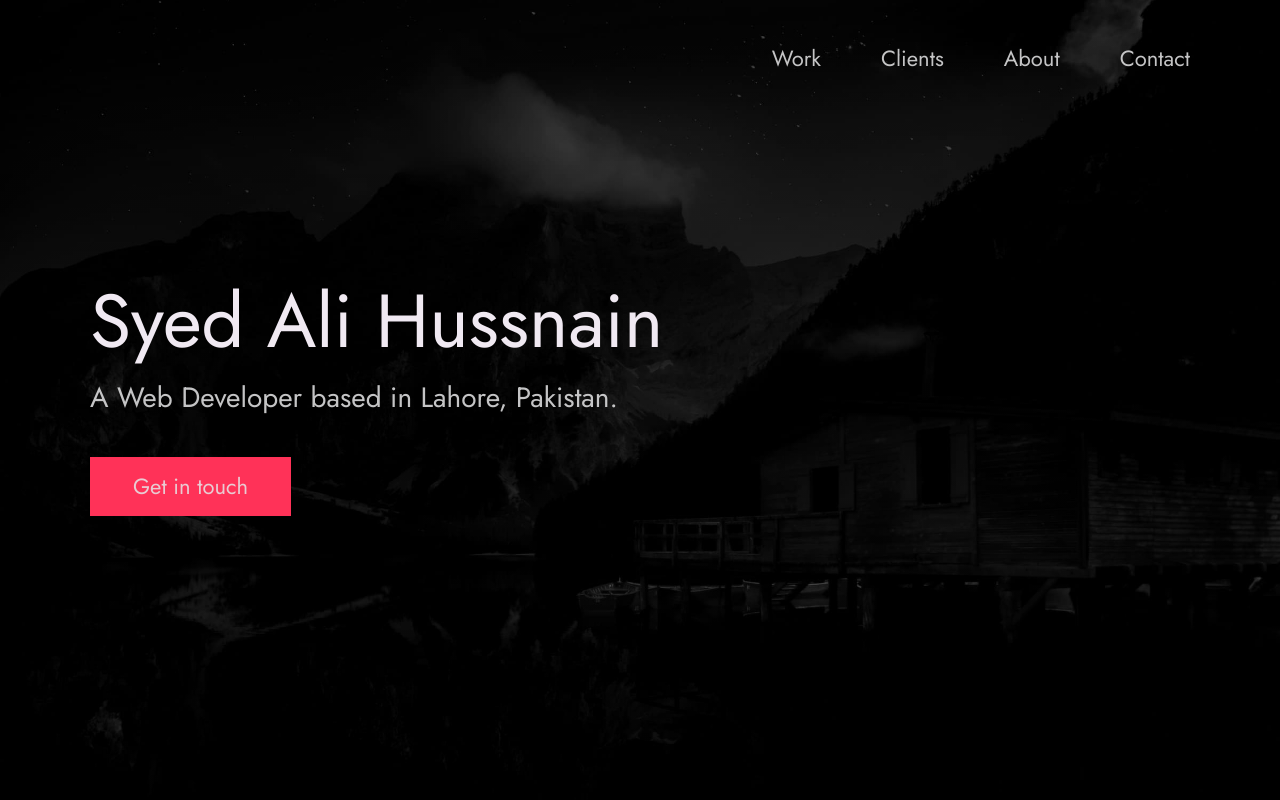
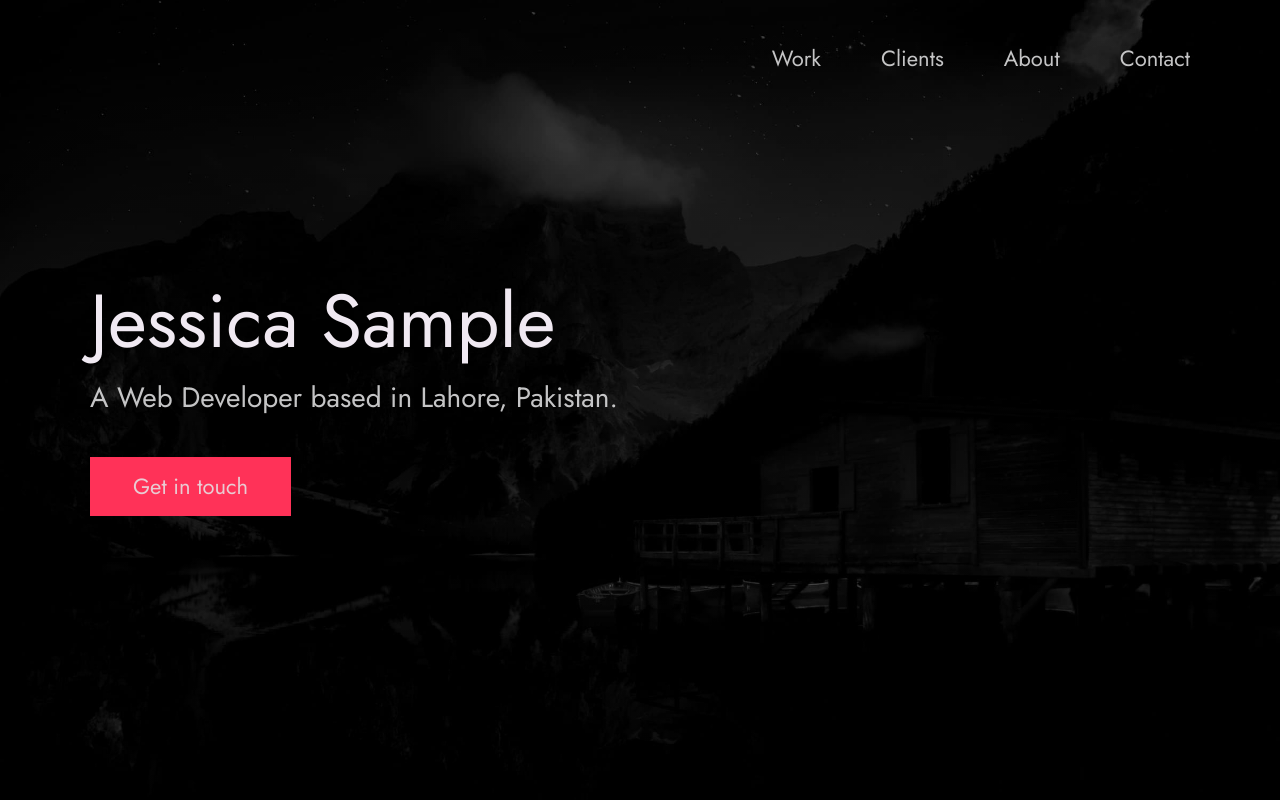
Before and after one commit to jessicavdev17/portfolio-sample, a plain HTML site: page index.html in a window 1280 px wide. Shown: the top 800 px of the page. Drawn offline with Linux system fonts and the light colour scheme.

Commit message:
Update index.html

```diff
--- a/index.html
+++ b/index.html
@@ -56,7 +56,7 @@
       <div class="header__text">
         <h1 class="heading-primary">
           <!-- Replace the following name with your name -->
-          <span>Syed Ali Hussnain</span>
+          <span>Jessica Sample</span>
         </h1>
         <!-- Put a small paragraph about yourself -->
         <p>A Web Developer based in Lahore, Pakistan.</p>
```
